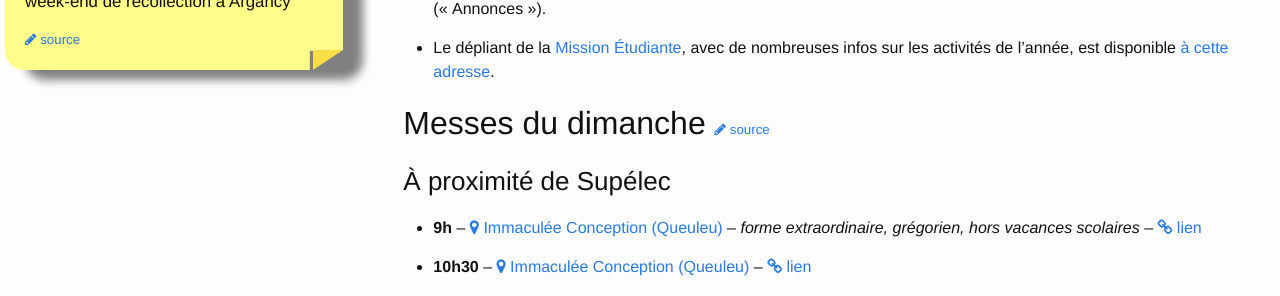
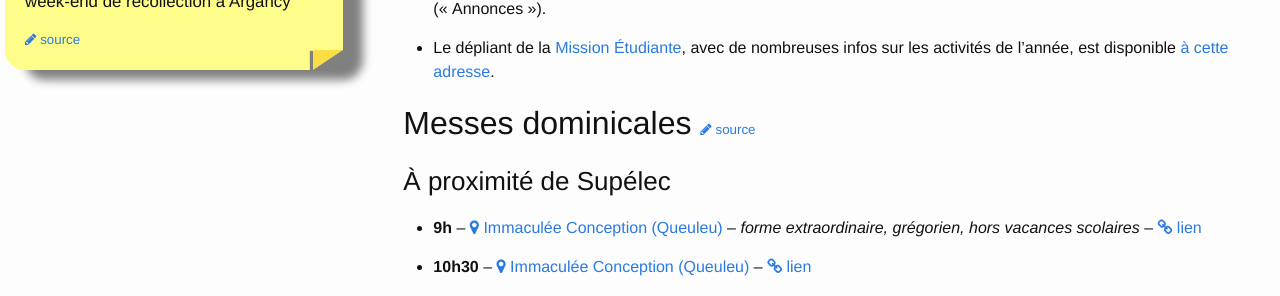
Before and after one commit to cccroix/cccroix.github.io, a Jekyll site: the page built from offices.md, in a window 1280 px wide. Shown: the part 324-620 px from the top of the page. Built offline with Jekyll 4.4.1, drawn with Linux system fonts in a browser that asks for light colours.

```diff
--- a/offices.md
+++ b/offices.md
@@ -16,7 +16,7 @@
 
 - Le dépliant de la [Mission Étudiante](http://www.metzionetudiante.net/), avec de nombreuses infos sur les activités de l’année, est disponible [à cette adresse](/files/depliant.pdf).
 
-<h2>Messes du dimanche <span class="source">{% include edit.html path='_data/messes_dimanche.yaml' %}</span></h2>
+<h2>Messes dominicales <span class="source">{% include edit.html path='_data/messes_dimanche.yaml' %}</span></h2>
 
 
 {% assign messes = site.data.messes_dimanche %}
```
